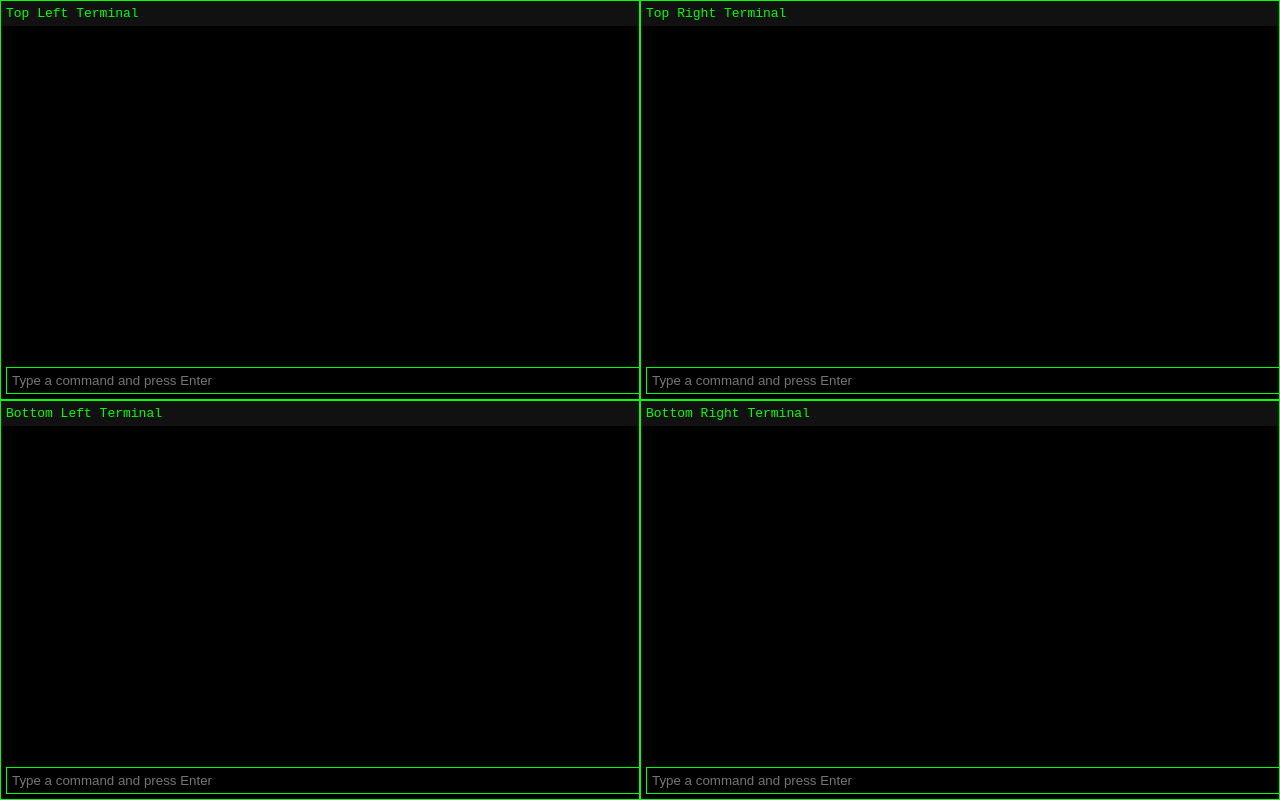
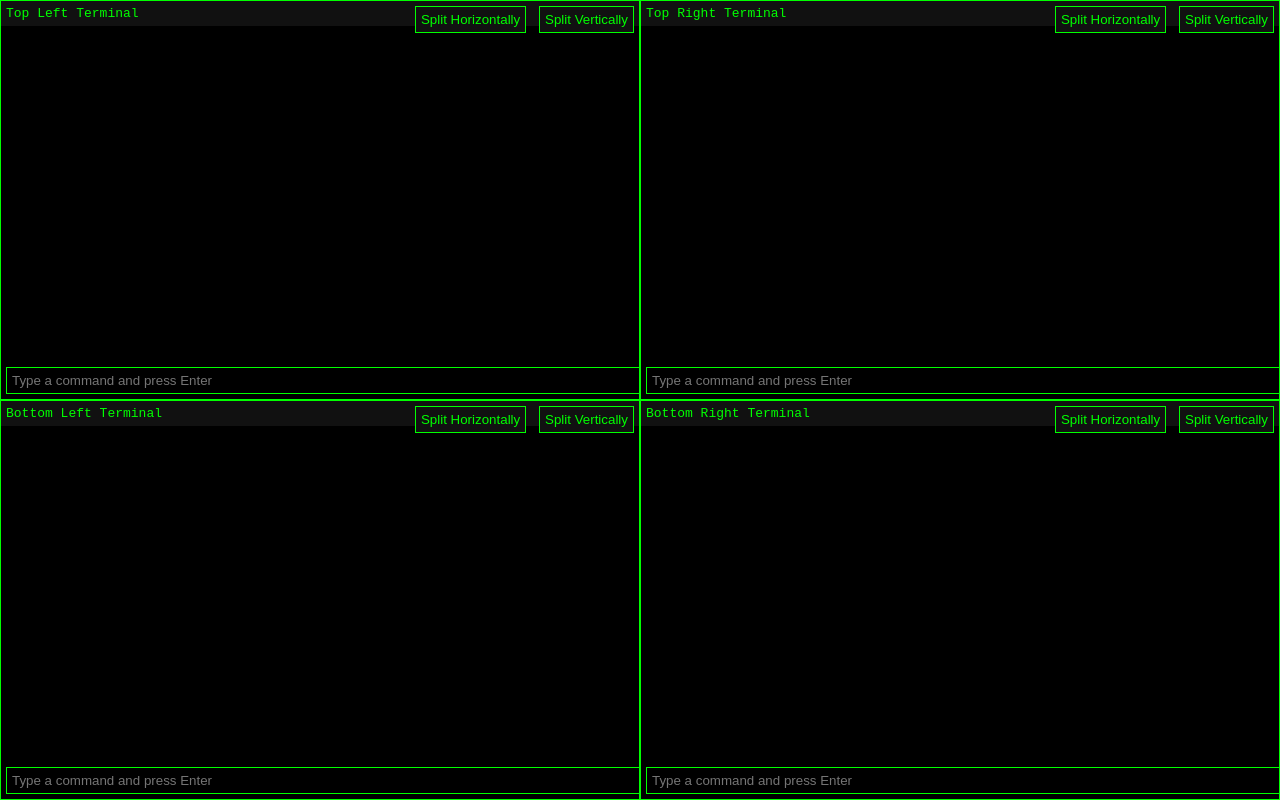
Before and after one commit to mthek10/aa-bot-games, a plain HTML site: page amadeus-test.html in a window 1280 px wide. Drawn offline with Linux system fonts and the light colour scheme.

Commit message:
Update amadeus-test.html try implementing show/hide buttons on terminals

```diff
--- a/amadeus-test.html
+++ b/amadeus-test.html
@@ -27,6 +27,7 @@
             justify-content: space-between;
             background-color: black;
             color: green;
+            position: relative;
         }
         .modeString {
             background-color: #111;
@@ -50,28 +51,57 @@
             background-color: black;
             color: #00FF00;
         }
+        .buttons {
+            position: absolute;
+            top: 5px;
+            right: 5px;
+        }
+        .buttons button {
+            margin-left: 5px;
+            padding: 5px;
+            background-color: #111;
+            color: #00FF00;
+            border: 1px solid #00FF00;
+            cursor: pointer;
+        }
     </style>
 </head>
 <body>
-    <div id="cryptics1_cmd_shellbridge_shellWindow_top_left_modeString" class="terminal">
+    <div id="terminal_top_left" class="terminal">
         <div class="modeString">Top Left Terminal</div>
         <div class="cmdBlocks"></div>
         <input type="text" class="terminal-input" placeholder="Type a command and press Enter">
+        <div class="buttons">
+            <button class="split-horizontal">Split Horizontally</button>
+            <button class="split-vertical">Split Vertically</button>
+        </div>
     </div>
-    <div id="cryptics1_cmd_shellbridge_shellWindow_top_right_modeString" class="terminal">
+    <div id="terminal_top_right" class="terminal">
         <div class="modeString">Top Right Terminal</div>
         <div class="cmdBlocks"></div>
         <input type="text" class="terminal-input" placeholder="Type a command and press Enter">
+        <div class="buttons">
+            <button class="split-horizontal">Split Horizontally</button>
+            <button class="split-vertical">Split Vertically</button>
+        </div>
     </div>
-    <div id="cryptics1_cmd_shellbridge_shellWindow_bottom_left_modeString" class="terminal">
+    <div id="terminal_bottom_left" class="terminal">
         <div class="modeString">Bottom Left Terminal</div>
         <div class="cmdBlocks"></div>
         <input type="text" class="terminal-input" placeholder="Type a command and press Enter">
+        <div class="buttons">
+            <button class="split-horizontal">Split Horizontally</button>
+            <button class="split-vertical">Split Vertically</button>
+        </div>
     </div>
-    <div id="cryptics1_cmd_shellbridge_shellWindow_bottom_right_modeString" class="terminal">
+    <div id="terminal_bottom_right" class="terminal">
         <div class="modeString">Bottom Right Terminal</div>
         <div class="cmdBlocks"></div>
         <input type="text" class="terminal-input" placeholder="Type a command and press Enter">
+        <div class="buttons">
+            <button class="split-horizontal">Split Horizontally</button>
+            <button class="split-vertical">Split Vertically</button>
+        </div>
     </div>
 
     <script>
@@ -81,7 +111,7 @@
             terminalData = {};
             document.querySelectorAll('.terminal').forEach(terminal => {
                 const terminalId = terminal.id;
-                const cmdBlocks = terminal.querySelectorAll('.cmdBlock .cmdLine pre');
+                const cmdBlocks = terminal.querySelectorAll('.cmdBlocks .cmdBlock .cmdLine pre');
                 terminalData[terminalId] = Array.from(cmdBlocks).map(cmd => cmd.textContent);
             });
         }
@@ -132,8 +162,33 @@
             });
         });
 
+        document.querySelectorAll('.split-horizontal').forEach(button => {
+            button.addEventListener('click', function() {
+                const terminal = this.closest('.terminal');
+                const terminalId = terminal.id;
+                const rightTerminalId = terminalId.replace('left', 'right');
+                const rightTerminal = document.getElementById(rightTerminalId);
+                if (rightTerminal) {
+                    rightTerminal.style.display = rightTerminal.style.display === 'none' ? 'flex' : 'none';
+                }
+            });
+        });
+
+        document.querySelectorAll('.split-vertical').forEach(button => {
+            button.addEventListener('click', function() {
+                const terminal = this.closest('.terminal');
+                const terminalId = terminal.id;
+                const bottomTerminalId = terminalId.replace('top', 'bottom');
+                const bottomTerminal = document.getElementById(bottomTerminalId);
+                if (bottomTerminal) {
+                    bottomTerminal.style.display = bottomTerminal.style.display === 'none' ? 'flex' : 'none';
+                }
+            });
+        });
+
         window.addEventListener('resize', () => {
             saveTerminalData();
+            document.querySelectorAll('.cmdBlocks').forEach(cmdBlocks => cmdBlocks.innerHTML = ''); // Clear all cmdBlocks
             restoreTerminalData();
         });
     </script>
```
